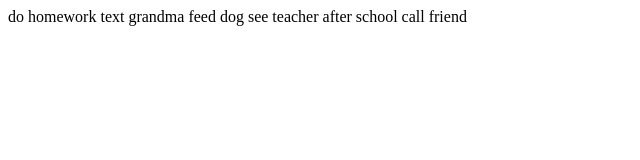
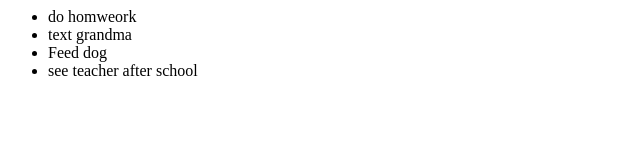
Before and after one commit to Lukerobokop/todo_app_front_end, a plain HTML site: page index.html in a window 1280 px wide. Shown: the whole page, without its empty margins (0-640 px from the left). Drawn offline with Linux system fonts and the light colour scheme.

Commit message:
added list tags

```diff
--- a/index.html
+++ b/index.html
@@ -1,7 +1,13 @@
- <p>
- do homework
- text grandma
- feed dog
- see teacher after school
-call friend
-</p>
+ <html>
+     <head>
+         <title>to do list</title>
+     </head>
+     <body>
+         <ul>
+             <li>do homweork</li>
+              <li>text grandma </li>
+               <li> Feed dog </li>
+                <li>see teacher after school</li>
+         </ul>
+    </body>
+</html>
```
